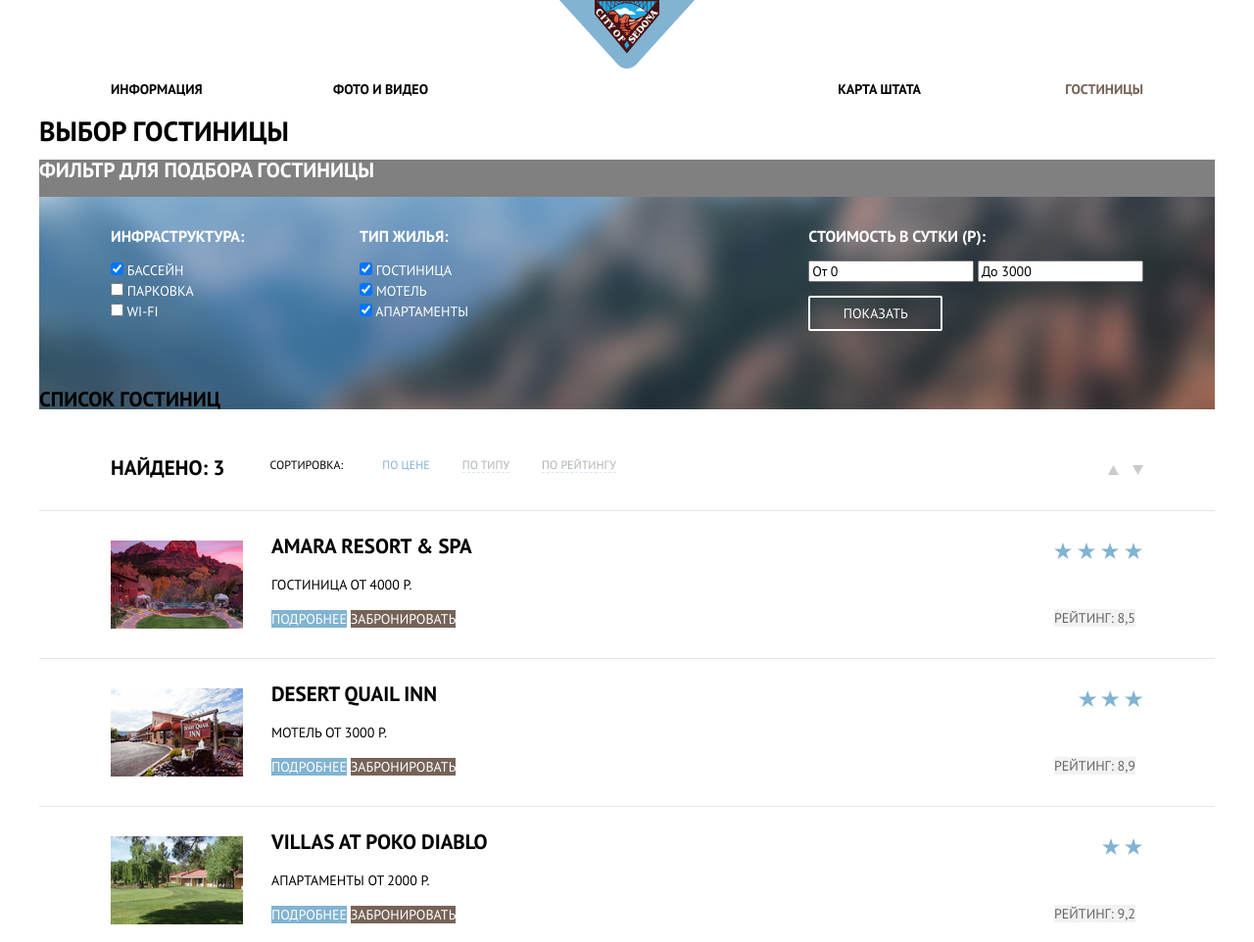
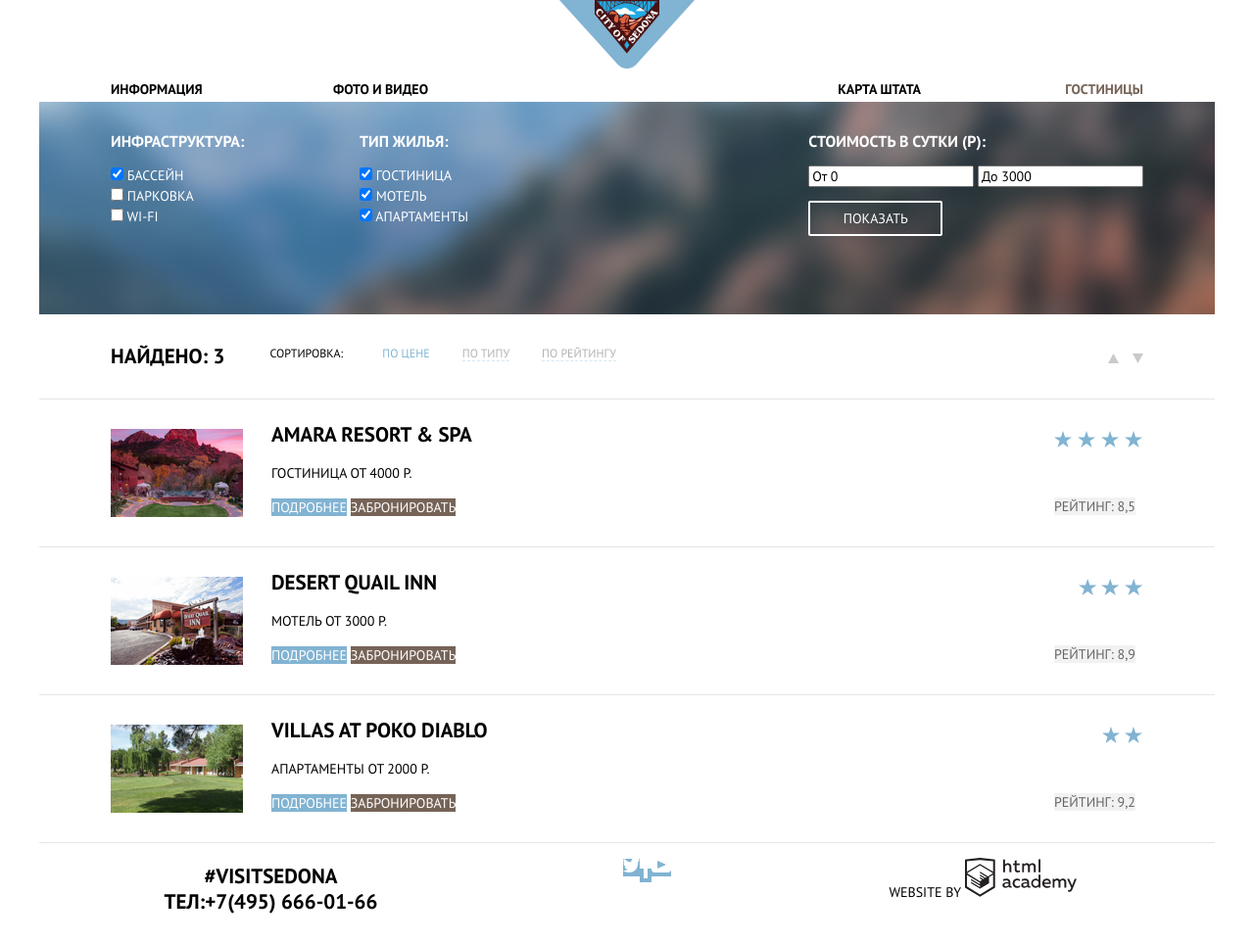
Before and after one commit to faleen88/1706423-sedona-30, a plain HTML site: page catalog.html in a window 1280 px wide. Shown: the top 962 px of the page at 98% size. Drawn offline with Linux system fonts and the light colour scheme.

Commit message:
Скрыла заголовки

```diff
--- a/catalog.html
+++ b/catalog.html
@@ -30,10 +30,10 @@
 
     <main class="page-catalog container">
 
-      <h1>Выбор гостиницы</h1>
+      <h1 class="visually-hidden">Выбор гостиницы</h1>
 
       <section class="filters">
-        <h2>Фильтр для подбора гостиницы</h2>
+        <h2 class="visually-hidden">Фильтр для подбора гостиницы</h2>
         <div class="image">
           <form class="filter" method="get" action="https://echo.htmlacademy.ru">
             <fieldset>
@@ -83,7 +83,7 @@
       </section>
 
       <section class="catalog">
-        <h2>Список гостиниц</h2>
+        <h2 class="visually-hidden">Список гостиниц</h2>
         <div class="sorting">
           <span>Найдено: 3</span>
           <h3>Сортировка:</h3>
@@ -159,7 +159,7 @@
     <footer class="main-footer">
       <div class="main-footer-wrapper">
         <section class="contacts">
-          <h2>Контакты</h2>
+          <h2 class="visually-hidden">Контакты</h2>
           <p>
             <a class="hashtag" href="#">#Visitsedona</a><br>
             ТЕЛ:<a class="phone" href="tel:+74956660166">+7(495) 666-01-66</a>
@@ -167,10 +167,10 @@
         </section>
 
         <section class="socials">
-          <h2>Соцсети</h2>
+          <h2 class="visually-hidden">Соцсети</h2>
           <ul class="social-list">
             <li><a class="social-button" href="#">
-              <span>Твиттер</span>
+              <span class="visually-hidden">Твиттер</span>
               <svg width="17" height="16" viewBox="0 0 17 16" fill="none" xmlns="http://www.w3.org/2000/svg">
                 <path d="M10.95 1.14409C12.635 0.648089 13.934 1.41409 14.527 2.32309C15.2 2.09209 15.858 1.84209 16.538 1.61509C16.5249 2.30145 16.2117 2.94761 15.681 3.38309C16.366 3.55309 16.985 2.89209 16.985 2.89209C16.816 3.89209 15.979 4.68009 15.422 4.91609C15.191 11.6661 12.247 16.1331 5.34498 15.9981H4.89898C4.48898 15.9981 0.734977 15.5381 0.000976562 14.1111C2.27198 14.3071 3.89398 13.6891 4.69398 12.9341C3.73398 12.6341 2.01498 12.4571 1.71498 9.98409C2.06398 10.0901 2.27898 10.2121 2.90498 10.1031C1.70498 9.24709 0.373977 8.53009 0.447977 6.33009C0.732977 6.65809 1.51498 6.86609 1.78798 6.80209C1.08498 6.56109 -0.182023 3.44209 0.893977 1.85009C2.71198 3.70409 4.62898 5.45609 8.04598 5.62309C8.25398 3.33009 9.18298 1.79309 10.95 1.14409Z" fill="white"/>
               </svg>
@@ -178,7 +178,7 @@
             </li>
             <li>
               <a class="social-button" href="#">
-                <span>Фейсбук</span>
+                <span class="visually-hidden">Фейсбук</span>
                 <svg width="12" height="22" viewBox="0 0 12 22" fill="none" xmlns="http://www.w3.org/2000/svg">
                   <path d="M12 4V0H8C5.79086 0 4 1.79086 4 4V8H0V12H4V22H8V12H12V8H8V4H12Z" fill="white"/>
                 </svg>
@@ -186,7 +186,7 @@
             </li>
             <li>
               <a class="social-button" href="#">
-                <span>Ютуб</span>
+                <span class="visually-hidden">Ютуб</span>
                 <svg width="20" height="16" viewBox="0 0 20 16" fill="none" xmlns="http://www.w3.org/2000/svg">
                   <path fill-rule="evenodd" clip-rule="evenodd" d="M3 0H17C18.65 0 20 1.35 20 3V13C20 14.65 18.65 16 17 16H3C1.35 16 0 14.65 0 13V3C0 1.35 1.35 0 3 0ZM6.027 4.002V11.998L15.014 8L6.027 4.002Z" fill="white"/>
                 </svg>
@@ -196,7 +196,7 @@
         </section>
 
         <section class="footer-copyright">
-          <h2>Разработчик</h2>
+          <h2 class="visually-hidden">Разработчик</h2>
           <p>
             Website by
             <a class="login-link" href="https://htmlacademy.ru/intensive/htmlcss">
--- a/css/style.css
+++ b/css/style.css
@@ -67,6 +67,19 @@ a {
 img {
   max-width: 100%;
   height: auto;
+}
+
+.visually-hidden {
+  position: absolute;
+  width: 1px;
+  height: 1px;
+  margin: -1px;
+  border: 0;
+  padding: 0;
+  white-space: nowrap;
+  clip-path: inset(100%);
+  clip: rect(0 0 0 0);
+  overflow: hidden;
 }
 
 .page {
```
Also changed, not shown: index.html (+10 -10 lines).
